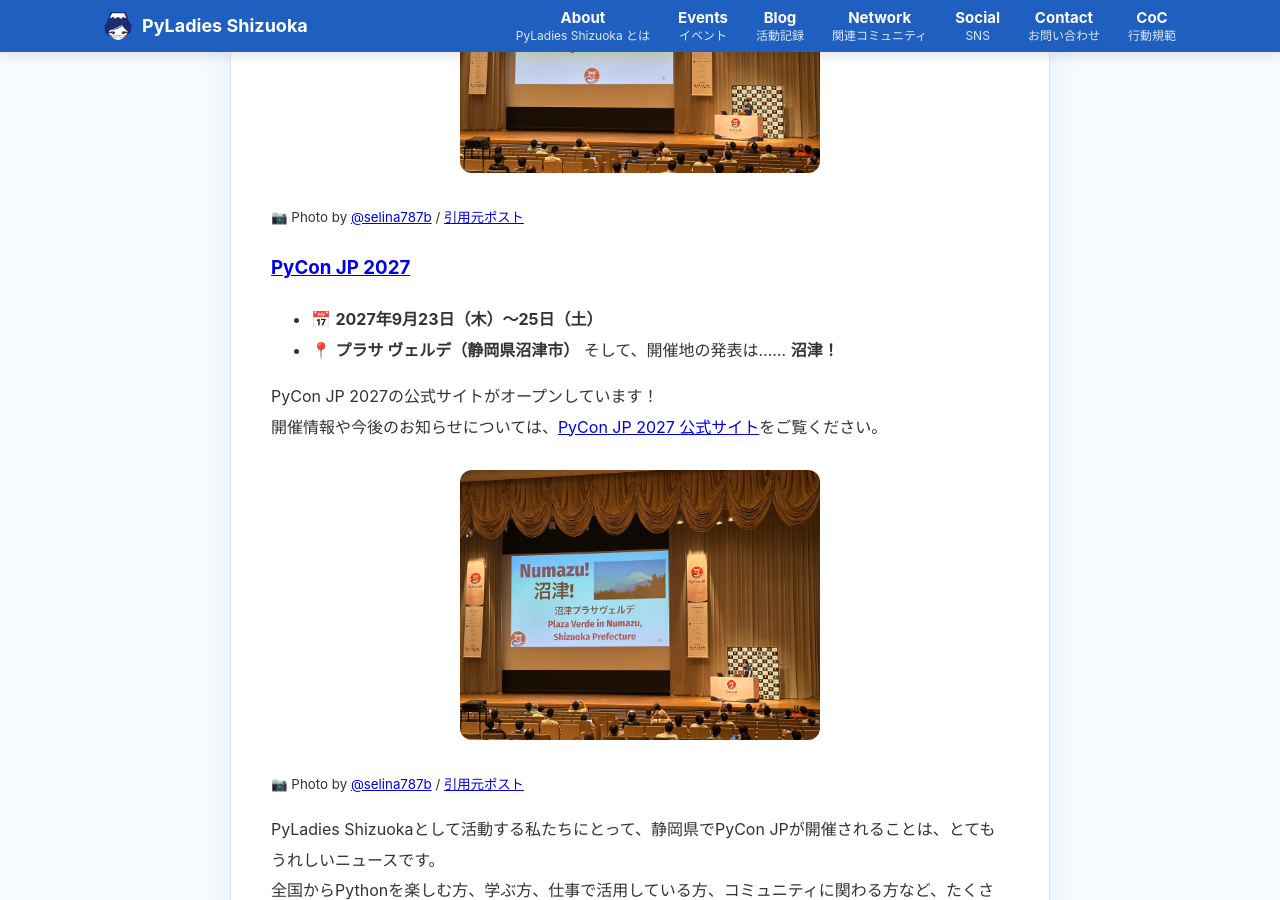
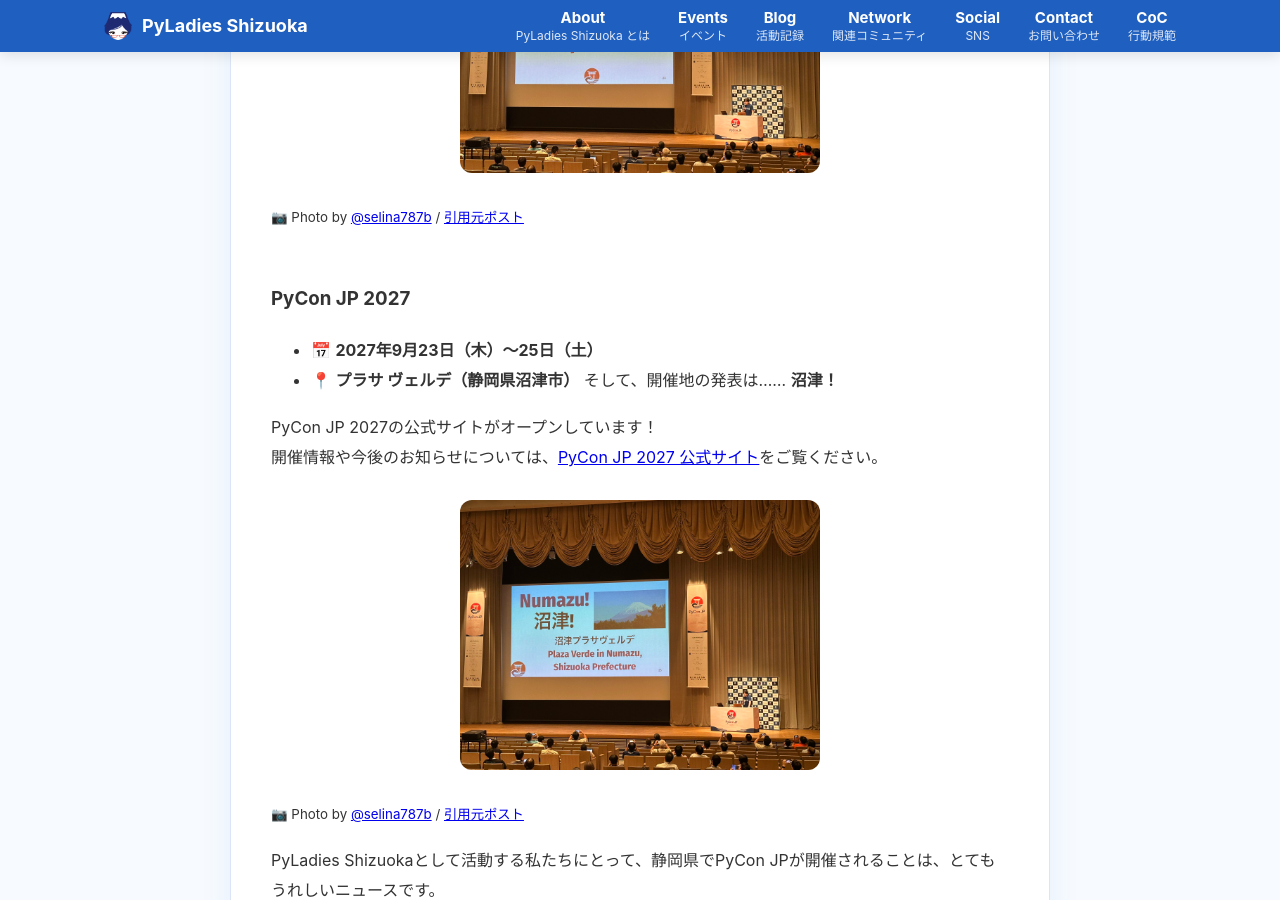
Before and after one commit to PyLadiesShizuoka/pyladiesshizuoka.github.io, a Jekyll site: the page built from _posts/2026-08-22-pyconjp2026.md, in a window 1280 px wide and 900 px high, scrolled down 906 px. Built offline with Jekyll 4.4.1, drawn with Linux system fonts in a browser that asks for light colours.

Commit message:
Update PyCon JP 2027 details in the blog post

```diff
--- a/_posts/2026-08-22-pyconjp2026.md
+++ b/_posts/2026-08-22-pyconjp2026.md
@@ -15,8 +15,8 @@
 本日のクロージングでは、来年の **PyCon JP 2027** の開催日程と会場が発表されました。
 ![PyCon JP 2027 開催日程](/images/blog/pyconjp2027-date.jpg)
 <small>📷 Photo by [@selina787b](https://x.com/selina787b) / [引用元ポスト](https://x.com/selina787b/status/2091094560319684768)</small>
-
-### [PyCon JP 2027](https://2027.pycon.jp/)
+<br><br>
+### PyCon JP 2027
 - 📅 **2027年9月23日（木）〜25日（土）**
 - 📍 **プラサ ヴェルデ（静岡県沼津市）**
 そして、開催地の発表は…… **沼津！**
@@ -43,7 +43,7 @@
 いよいよ、来年の開催に向けてPyCon JP 2027が動き始めます。
 静岡県でどのようなPyCon JPがつくられていくのか、今から楽しみです。
 <br>
-
+<br>
 ## 来年は沼津でPython！🐍🗻
 
 「Pythonに興味はあるけれど、カンファレンスには行ったことがない」
@@ -52,7 +52,7 @@
 PyLadies Shizuokaも、静岡で活動するPythonコミュニティのひとつとして、PyCon JP 2027の開催を今からとても楽しみにしています。
 <br>
 2027年9月23日〜25日、静岡県・沼津でお会いしましょう！🐍✨
-
+<br><br>
 ## PyCon JP 2026
 PyCon JP 2026の詳細は、[PyCon JP 2026 公式サイト](https://2026.pycon.jp/ja/) をご覧ください。
 
```
